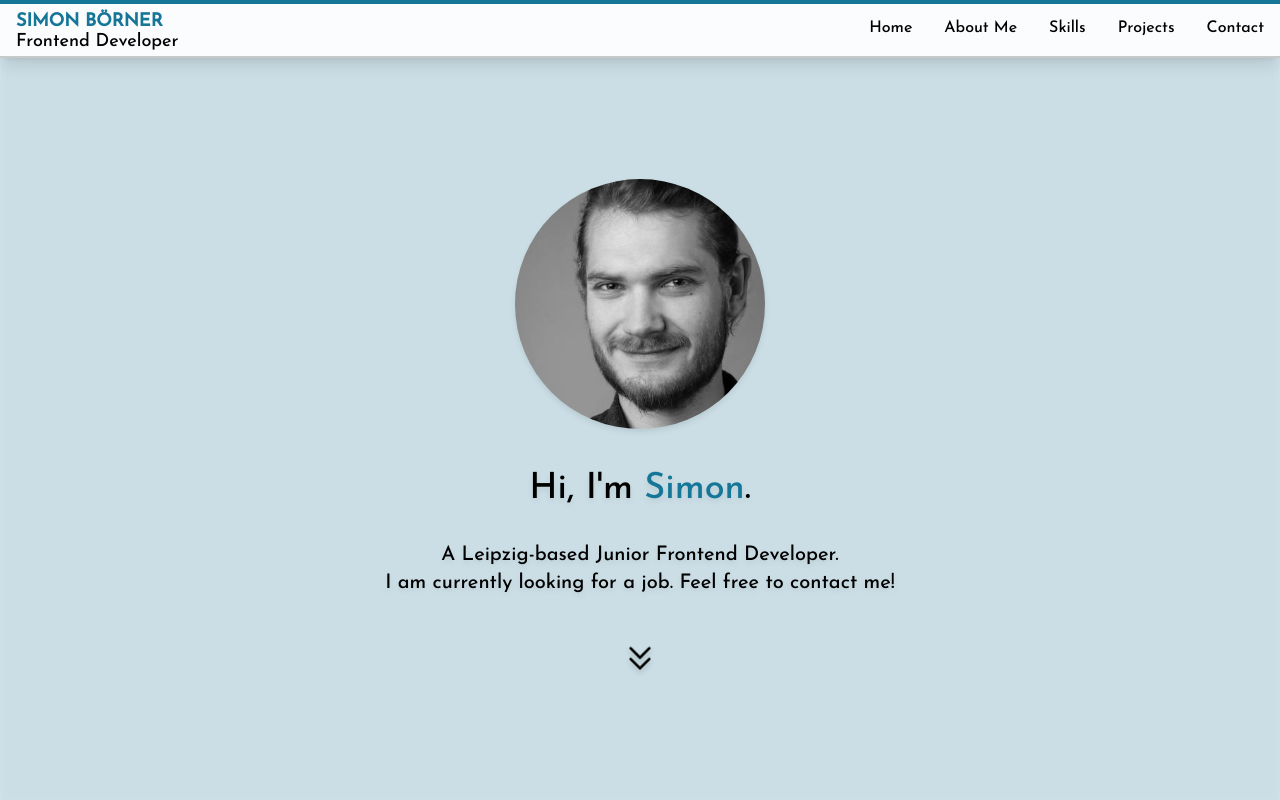
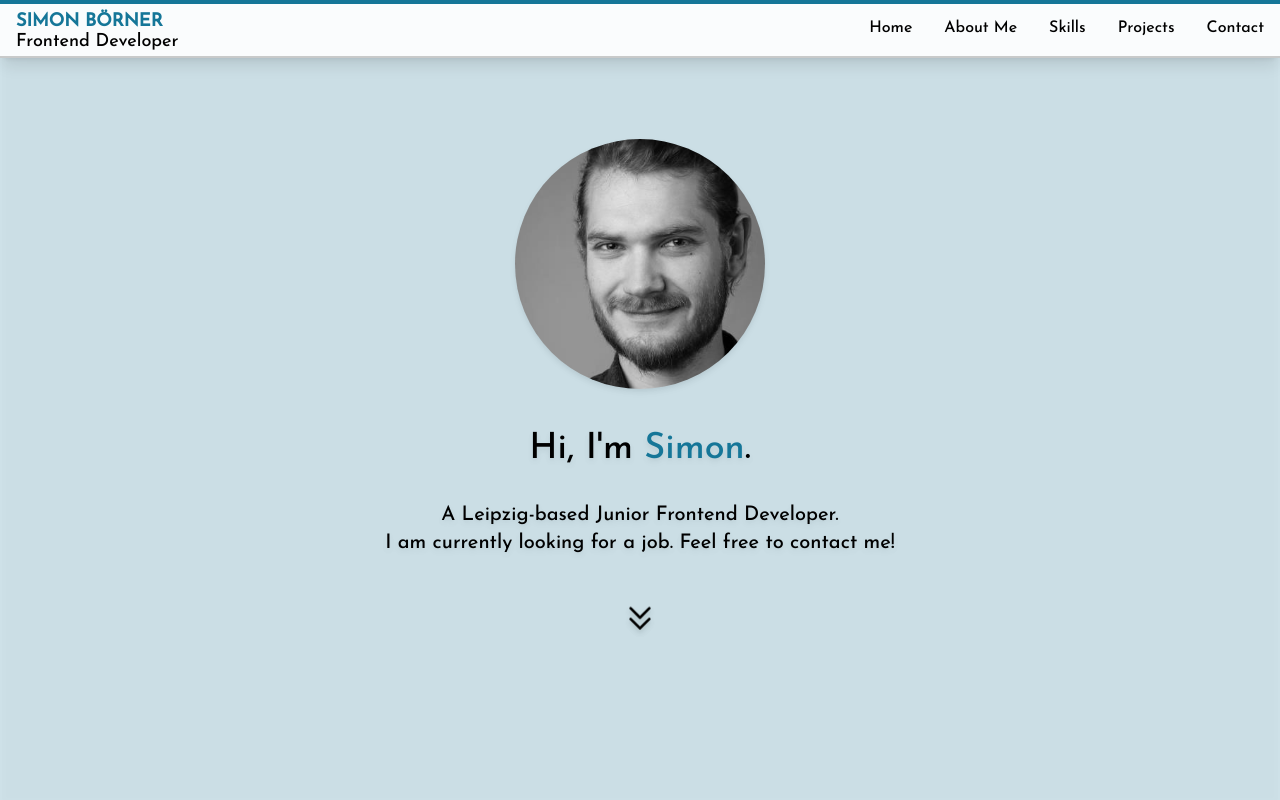
Before and after one commit to SimonBoerner/portfolio-nextjs, a Next.js app: page / in a window 1280 px wide. Shown: the top 800 px of the page. Built offline with nearby package versions, Linux system fonts and the light colour scheme; what @beaubus/svg-patterns-for-tailwindcss would draw is missing.

Commit message:
add framer-motion

```diff
--- a/Components/Hero.tsx
+++ b/Components/Hero.tsx
@@ -5,7 +5,7 @@ const Hero = () => {
   return (
     <div
       id="home"
-      className="bg-palette1 bg-opacity-20 relative min-h-screen flex flex-col items-center justify-center drop-shadow-md md:pt-20"
+      className="bg-palette1 bg-opacity-20 relative min-h-screen flex flex-col items-center justify-center drop-shadow-md "
     >
       <div className="w-[250px] h-[250px]">
         <Image
--- a/package.json
+++ b/package.json
@@ -10,6 +10,7 @@
   },
   "dependencies": {
     "@beaubus/svg-patterns-for-tailwindcss": "^1.9.5",
+    "framer-motion": "^7.0.0",
     "next": "12.2.3",
     "react": "18.2.0",
     "react-dom": "18.2.0",
```
Also changed, not shown: 1 other file (tests, documents, lock files or other folders).
